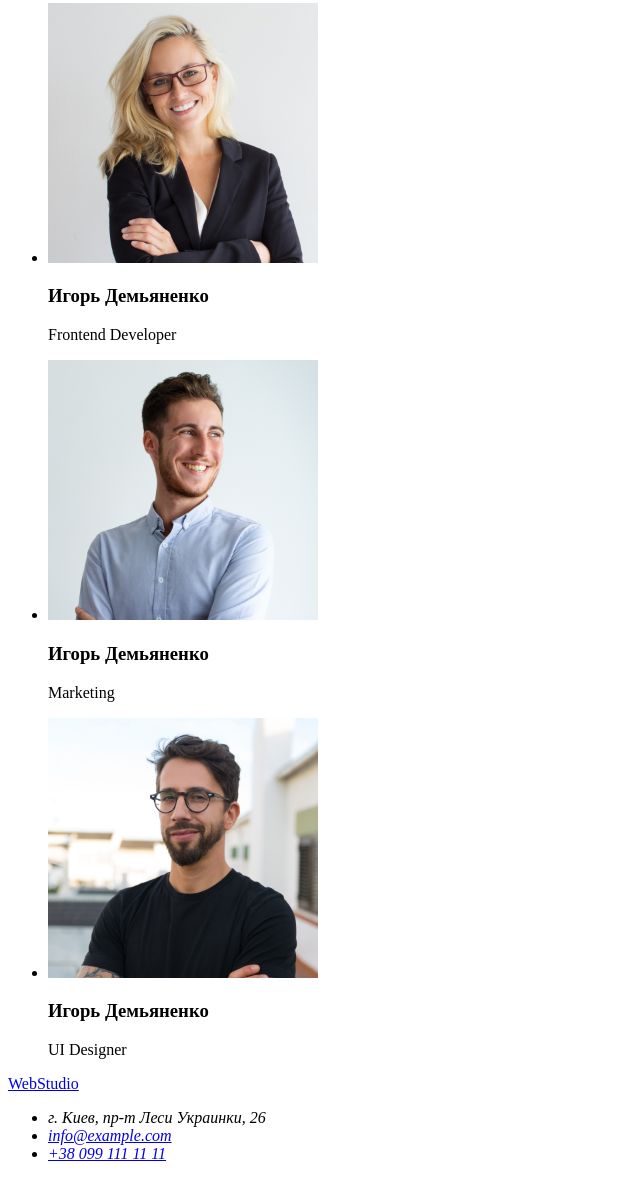
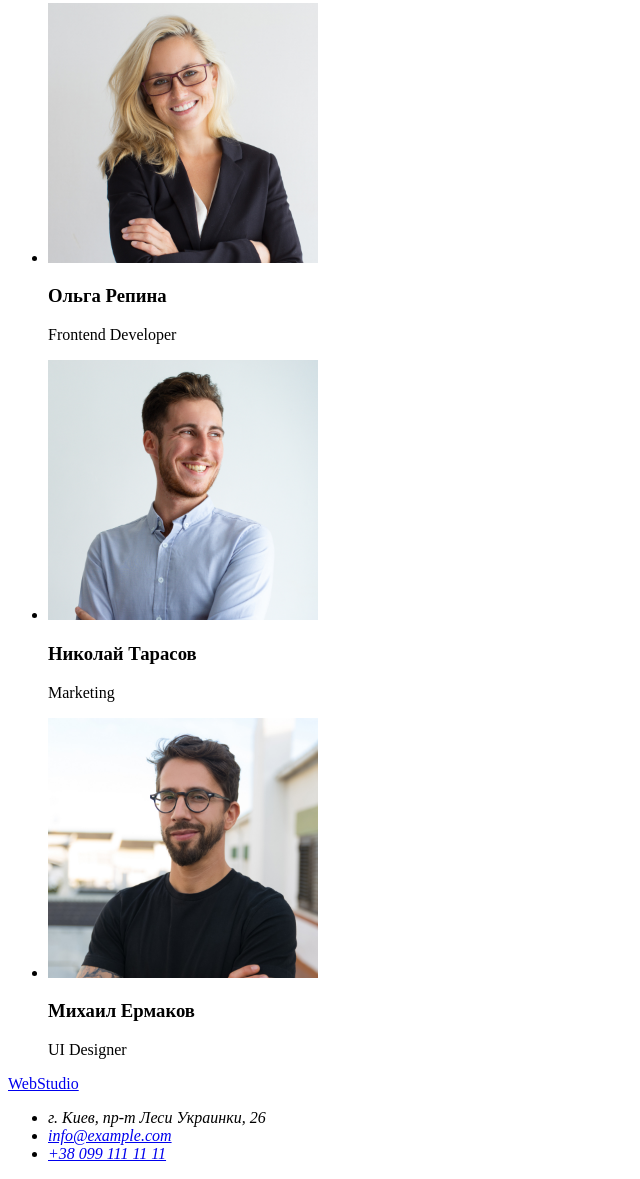
Before and after one commit to HromL/goit-markup-hw-01, a plain HTML site: page index.html in a window 1280 px wide. Shown: the part 1332-2511 px from the top of the page, without its empty margins (0-640 px from the left). Drawn offline with Linux system fonts and the light colour scheme.

Commit message:
Update index.html

```diff
--- a/index.html
+++ b/index.html
@@ -81,17 +81,17 @@
               alt="Frontend Developer"
               width="270"
             />
-            <h3>Игорь Демьяненко</h3>
+            <h3>Ольга Репина</h3>
             <p lang="en">Frontend Developer</p>
           </li>
           <li>
             <img src="./img/marketing.jpg" alt="marketing" width="270" />
-            <h3>Игорь Демьяненко</h3>
+            <h3>Николай Тарасов</h3>
             <p lang="en">Marketing</p>
           </li>
           <li>
             <img src="./img/ui.jpg" alt="UI Designer" width="270" />
-            <h3>Игорь Демьяненко</h3>
+            <h3>Михаил Ермаков</h3>
             <p lang="en">UI Designer</p>
           </li>
         </ul>
```
